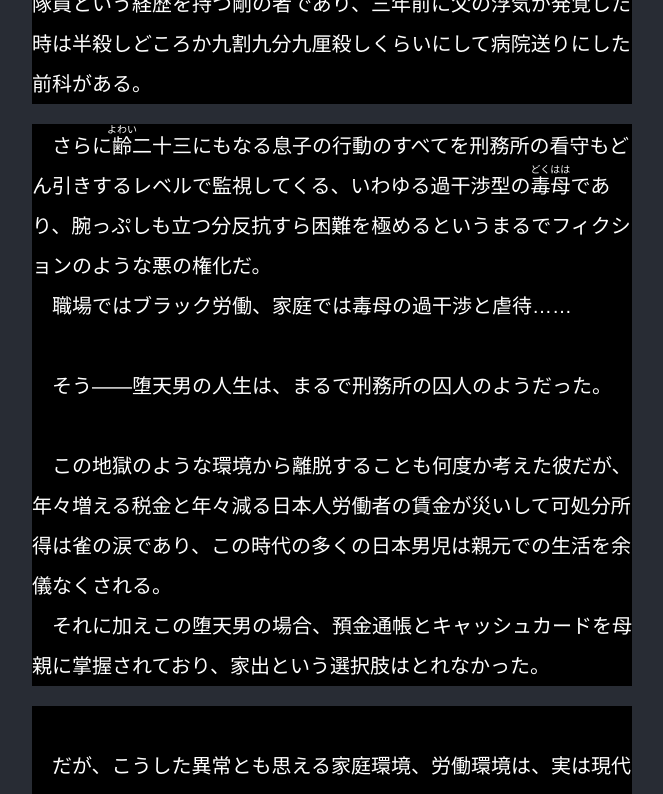
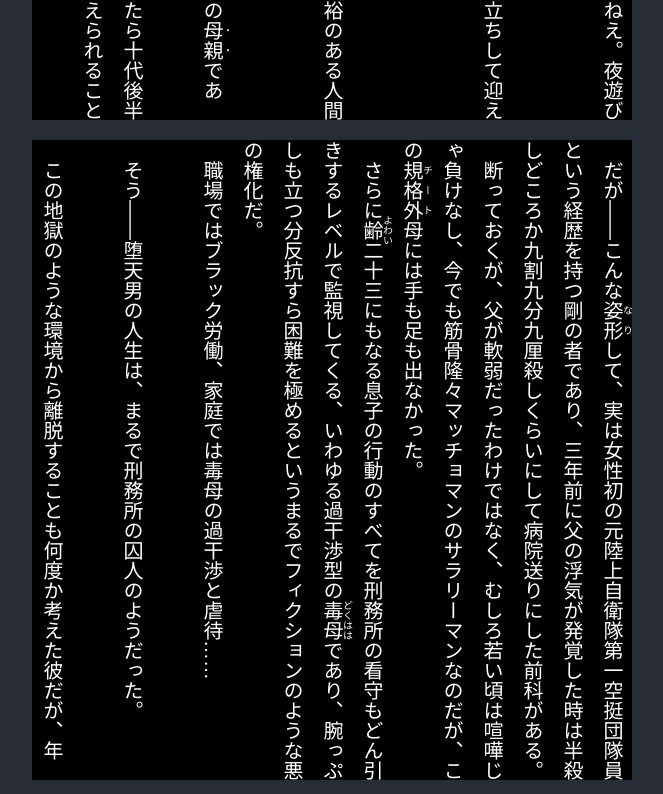
Before and after one commit to celebrater46/reactMekuReader, a React (Create React App) app: page / in a window 1280 px wide. Shown: the part 540-1334 px from the top of the page, without its empty margins (308-971 px from the left). Built offline with nearby package versions, Linux system fonts and the light colour scheme; a web font is replaced by a local one.

Commit message:
apply vertical-rl and display pages successfully maybe

```diff
--- a/src/components/Scale.js
+++ b/src/components/Scale.js
@@ -9,8 +9,10 @@ export const Scale = (props) => {
     const [linesUs, setLinesUs] = useState([]); // lines Use State
     const [pageObjs, setPageObjs] = useState([]);
     const [jsxPageObjs, setJsxPageObjs] = useState([]);
-    const maxWidth = 600;
-    const maxHeight = window.innerHeight * 0.8;
+    const maxHeight = 600;
+    const maxWidth = window.innerHeight * 0.8;
+    // const maxWidth = 600;
+    // const maxHeight = window.innerHeight * 0.8;
     // console.log(maxHeight)
     const [scaleP, setScaleP] = useState([<ruby><rb>試験</rb><rp>（</rp><rt>テスト</rt><rp>）</rp></ruby>]);
     const [scaleP2, setScaleP2] = useState("テスト２");
@@ -199,7 +201,9 @@ export const Scale = (props) => {
                 const array = separateFinalLine(str, 1);
                 // console.log("array");
                 // console.log(array);
-                if(array[1] !== null){
+                if(array[1] === null){
+                    break;
+                } else {
                     str = array[1];
                 }
             } else {
@@ -221,32 +225,40 @@ export const Scale = (props) => {
         let page = new Page(i);
         // let lines = encodeRuby(remainText).split("\n");
         let lines = remainLines;
-        console.log("lines");
-        console.log(lines);
+        // console.log("lines");
+        // console.log(lines);
         let finalLine = 0;
         // console.log("lines")
         // console.log("currentHeight: " + currentHeight);
         // console.log("maxHeight: " + maxHeight);
-        let currentHeight = rubyLineHeight;
+        let sumHeight = rubyLineHeight;
+        let pHeight = 0;
+        let testI = 0;
         for(let j = 0; j < lines.length; j++){
             // if(divRef.current.clientHeight < maxHeight){
-            if(currentHeight < maxHeight){
+            if(sumHeight < maxHeight){
                 const key = "line-" + i + "_" + j;
                 // const p = <p key={key} id={key} style={pStyle}>{ lines[j] }</p>;
                 page.lines.push(lines[j]);
-                const pHeight = calcPHeight(lines[j]);
-                console.log("lines[j]: '" + lines[j] + "'");
-                console.log("pHeight: " + pHeight);
-                currentHeight += pHeight;
+                pHeight = calcPHeight(lines[j]);
+                // console.log("lines[j]: '" + lines[j] + "'");
+                // console.log("pHeight: " + pHeight);
+                sumHeight += pHeight;
                 // page.lines[j] = <p key={key} id={key} style={pStyle}>{ lines[j] }</p>;
                 // setScaleP(scaleP.push(p));
                 // page.lines.push(lines[j]);
                 // console.log("page.lines.pushed");
                 // console.log(page.lines);
                 // console.log("currentHeight: " + currentHeight);
+                testI++;
             } else {
+                // console.log("testI: " + testI);
+                // console.log("currentHeight: " + currentHeight);
+                // console.log("maxHeight: " + maxHeight);
                 if(finalLine === 0){
+                    sumHeight -= pHeight;
                     finalLine = j - 1;
+                    break;
                 }
             }
         }
@@ -254,12 +266,15 @@ export const Scale = (props) => {
         if(finalLine > 0){
             // setScaleP(scaleP.pop());
             page.lines.pop();
-            const remainHeight = maxHeight - currentHeight;
+            const remainHeight = maxHeight - sumHeight;
             let newLines = lines.slice(finalLine + 1);
+            console.log("remainHeight: " + remainHeight);
             if(remainHeight >= rubyLineHeight){
+                const remainLines = Math.floor(remainHeight / rubyLineHeight);
+                // console.log("remainLines: " + remainLines);
                 const array = separateFinalLine(
                     lines[finalLine],
-                    Math.floor(remainHeight / rubyLineHeight)
+                    remainLines
                 );
                 // const additionalArray = getAdditionalStr(remainHeight, array);
                 page.lines.push(array[0]);
@@ -361,9 +376,13 @@ export const Scale = (props) => {
         textAlign: "left"
     }
     const divStyle = {
-        width: maxWidth,
+        width: maxHeight,
+        height: maxWidth,
+        // width: maxWidth,
+        // height: maxHeight,
         backgroundColor: "#000",
-        margin: "20px"
+        margin: "20px",
+        writingMode: "vertical-rl"
     }
 
     useMemo(() => {
```
